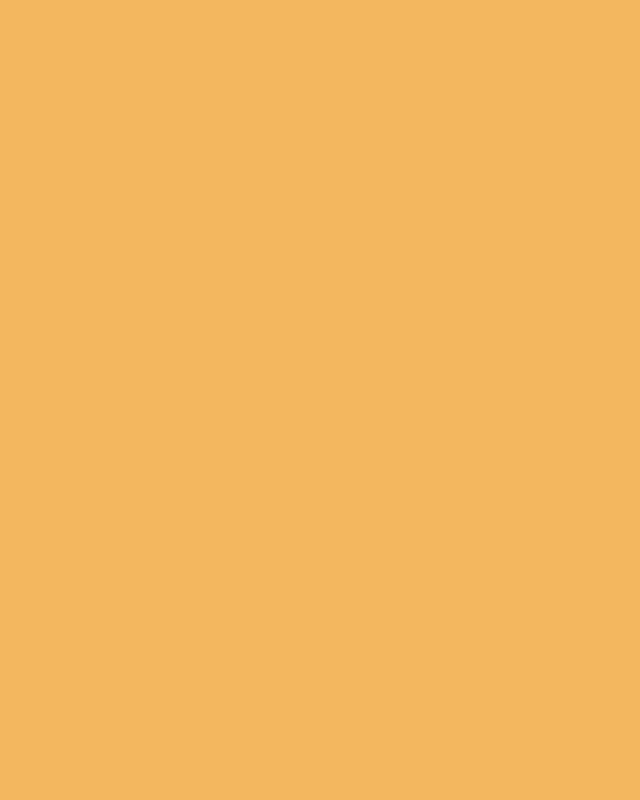
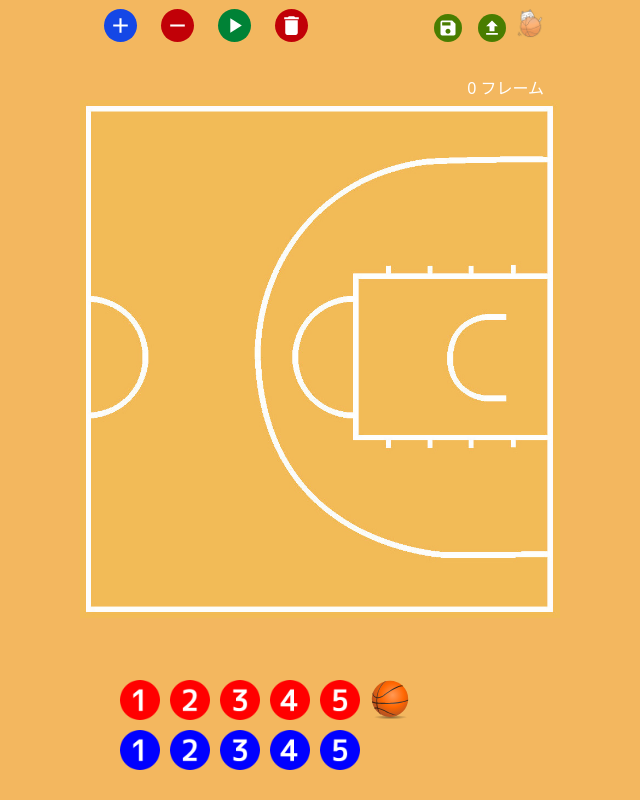
Before and after one commit to hiroshi-codes/tactics-board, a React (Vite) app: page /tactics-board/half-court in a window 1280 px wide. Before the commit this address had no page. Shown: the whole page, without its empty margins (320-960 px from the left). Built offline with nearby package versions, Linux system fonts and the light colour scheme.

Commit message:
PWA対応

```diff
--- a/package.json
+++ b/package.json
@@ -6,7 +6,7 @@
   "type": "module",
   "scripts": {
     "dev": "vite",
-    "build": "tsc -b && vite build",
+    "build": "tsc -b && vite build && copy dist\\index.html dist\\404.html",
     "lint": "eslint .",
     "preview": "vite preview",
     "predeploy": "npm run build",
--- a/public/404.html
+++ /dev/null
@@ -1,13 +0,0 @@
-<!doctype html>
-<html lang="ja">
-  <head>
-    <meta charset="utf-8" />
-    <meta name="viewport" content="width=device-width, initial-scale=1" />
-    <title>404 Not Found</title>
-    <!-- ↓ リダイレクト -->
-    <meta http-equiv="refresh" content="0; URL='../tactics-board/'" />
-  </head>
-  <body>
-    <p>Redirecting...</p>
-  </body>
-</html>
--- a/src/HalfCourt.tsx
+++ b/src/HalfCourt.tsx
@@ -347,7 +347,7 @@ function HalfCourt() {
               </button>
               <button
                 type="button"
-                className="ml-6 text-white bg-green-700 hover:bg-green-800 focus:ring-4 focus:outline-none focus:ring-green-300 font-medium rounded-full text-sm p-1 text-center inline-flex items-center me-2 dark:bg-green-600 dark:hover:bg-green-700 dark:focus:ring-green-800"
+                className="ml-4 text-white bg-green-700 hover:bg-green-800 focus:ring-4 focus:outline-none focus:ring-green-300 font-medium rounded-full text-sm p-1 text-center inline-flex items-center me-2 dark:bg-green-600 dark:hover:bg-green-700 dark:focus:ring-green-800"
                 onClick={play}
               >
                 <MdPlayArrow size="25" />
@@ -376,7 +376,7 @@ function HalfCourt() {
                 <MdFileUpload size="20" />
                 <input type="file" accept=".json" onChange={upload} className="hidden" ref={inputRef} />
               </button>
-              <Link to="/" className="inline-block ml-2">
+              <Link to="/" className="inline-block">
                 <img src={appLogo} alt="tactics-board logo" width="30" height="30" />
               </Link>
             </div>
--- a/src/main.tsx
+++ b/src/main.tsx
@@ -12,8 +12,10 @@ createRoot(document.getElementById("root")!).render(
     <SnackbarProvider autoHideDuration={1000} anchorOrigin={{ horizontal: "right", vertical: "bottom" }} />
     <BrowserRouter>
       <Routes>
-        <Route path={import.meta.env.BASE_URL} element={<App />} />
-        <Route path={`${import.meta.env.BASE_URL}half-court`} element={<HalfCourt />} />
+        <Route path="/" element={<App />} />
+        <Route path="/half-court" element={<HalfCourt />} />
+        <Route path="/tactics-board/" element={<App />} />
+        <Route path="/tactics-board/half-court" element={<HalfCourt />} />
       </Routes>
     </BrowserRouter>
   </StrictMode>
--- a/vite.config.ts
+++ b/vite.config.ts
@@ -28,7 +28,8 @@ export default defineConfig(({ mode }) => {
           short_name: "tactics-board",
           description: "tactics board",
           theme_color: "#ffffff",
-          start_url: "/",
+          start_url: base,
+          scope: base,
           display: "standalone",
           icons: [
             {
```
